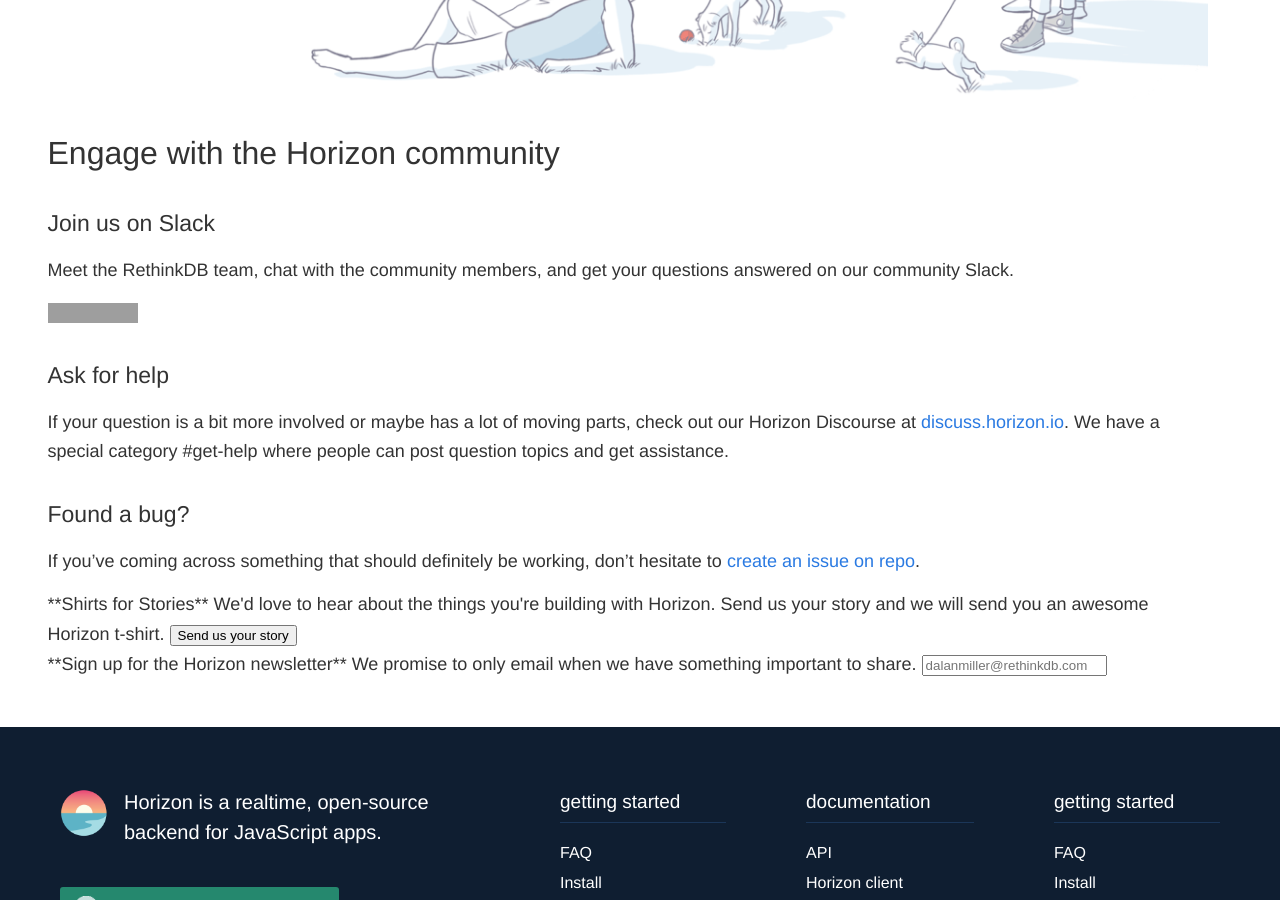
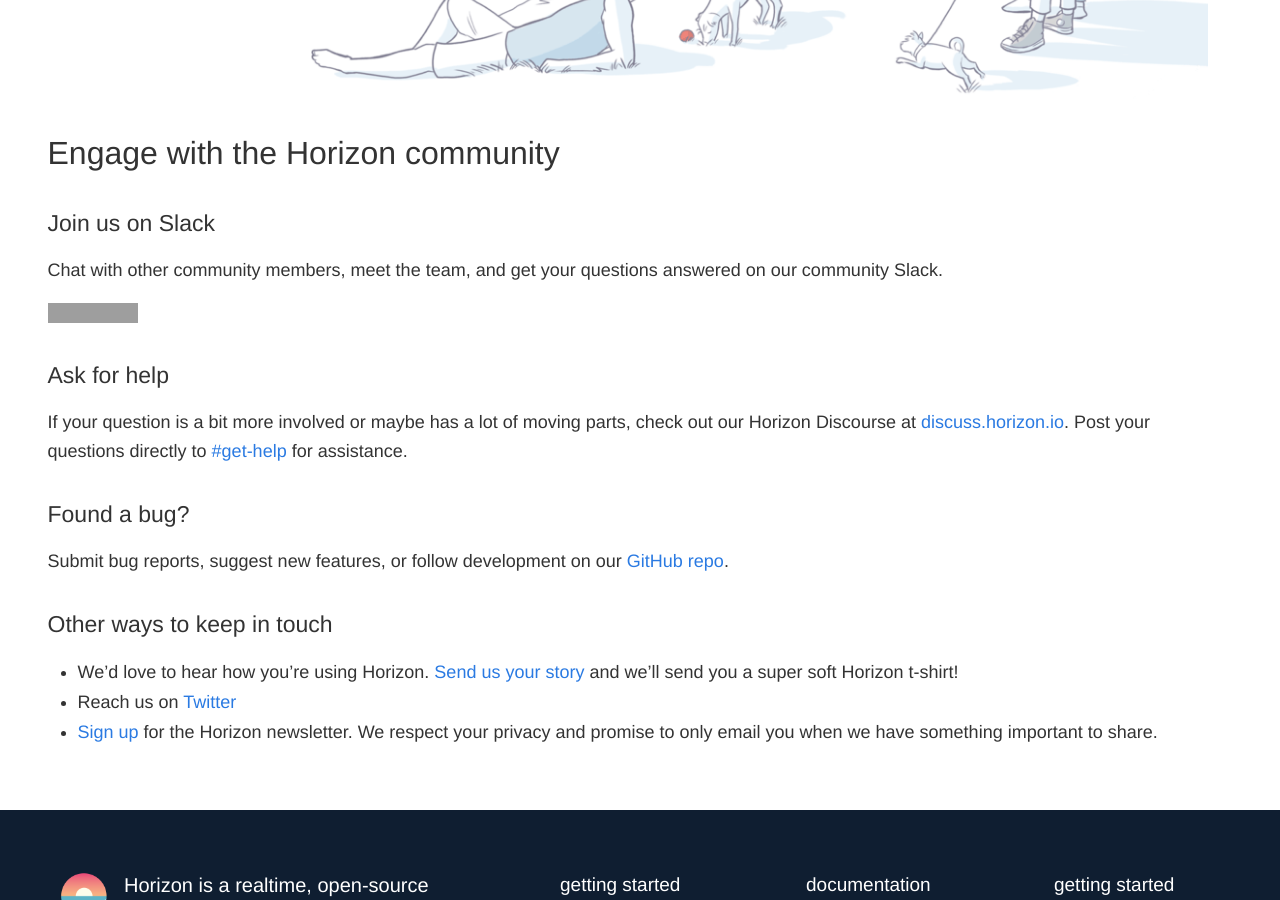
Before and after one commit to idvoretskyi/horizon.io, a Jekyll site: the page built from community.md, in a window 1280 px wide and 900 px high, scrolled down 560 px. Built offline with Jekyll 4.4.1, drawn with Linux system fonts in a browser that asks for light colours; nearby versions of some CDN libraries; a script that is not in the unit is left out; grey boxes are pictures that could not be loaded.

Commit message:
updated copy

```diff
--- a/community.md
+++ b/community.md
@@ -10,27 +10,18 @@
 # Engage with the Horizon community
 
 ## Join us on Slack
-Meet the RethinkDB team, chat with the community members, and get your questions answered on our community Slack.
+Chat with other community members, meet the team, and get your questions answered on our community Slack.
 
 <a href="http://slack.rethinkdb.com/"><img valign="middle"  src="http://slack.rethinkdb.com/badge.svg"></a>
 
 ## Ask for help
 If your question is a bit more involved or maybe has a lot of moving parts, check out our Horizon Discourse at
-[discuss.horizon.io](https://discuss.horizon.io/c/get-help). We have a special category #get-help where people can
-post question topics and get assistance.
+[discuss.horizon.io](https://discuss.horizon.io). Post your questions directly to [#get-help](https://discuss.horizon.io/c/get-help) for assistance.
 
 ## Found a bug?
-If you've coming across something that should definitely be working, don't hesitate to [create an issue on repo](https://github.com/rethinkdb/horizon/issues/new).
+Submit bug reports, suggest new features, or follow development on our [GitHub repo](https://github.com/rethinkdb/horizon/issues/new).
 
-<aside>
-**Shirts for Stories**
-We'd love to hear about the things you're building with Horizon. Send us your story and we will send you an awesome Horizon t-shirt.
-
-<button> Send us your story </button>
-</aside>
-
-<aside>
-**Sign up for the Horizon newsletter**
-We promise to only email when we have something important to share.
-<input type="email" placeholder="dalanmiller@rethinkdb.com">
-</aside>
+## Other ways to keep in touch
+- We'd love to hear how you're using Horizon. [Send us your story](https://rethinkdb.wufoo.com/forms/horizon-shirts-for-stories/) and we'll send you a super soft Horizon t-shirt!
+- Reach us on [Twitter](https://twitter.com/horizonjs)
+- [Sign up](https://rethinkdb.wufoo.com/forms/horizon-newsletter/) for the Horizon newsletter. We respect your privacy and promise to only email you when we have something important to share.
```
